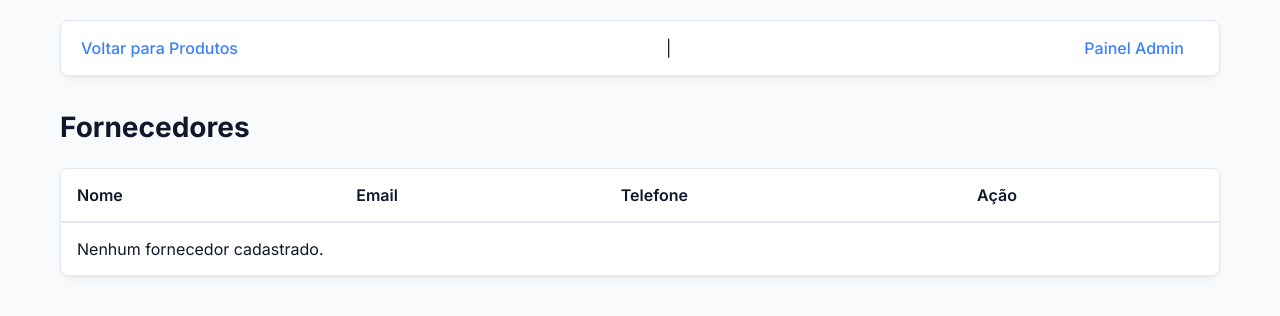
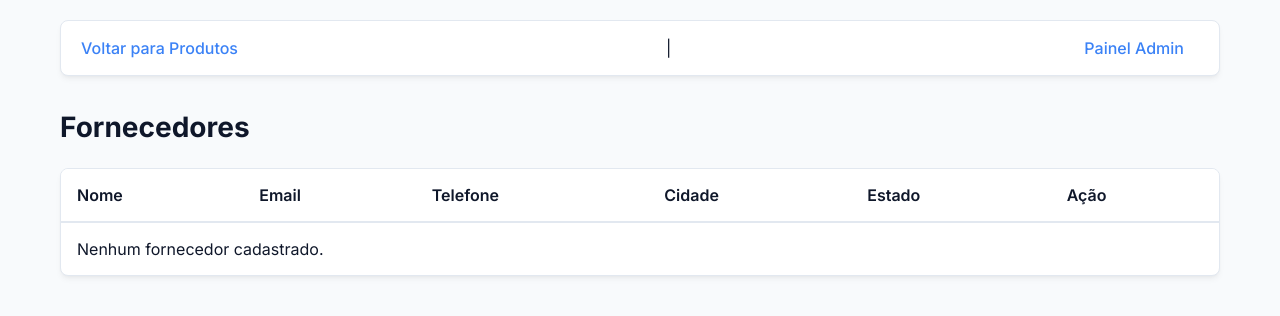
Before and after one commit to eduardolemoscosta/EasyMart, a Django app: page /fornecedores/ in a window 1280 px wide. Shown: the top 316 px of the page. Run offline with Django 3.2, Linux system fonts and the light colour scheme; data that the repository does not hold is empty.

Commit message:
estado fornecedor

```diff
--- a/fornecedores/models.py
+++ b/fornecedores/models.py
@@ -16,6 +16,7 @@ class Fornecedor(models.Model):
     numero = models.CharField(max_length=10, blank=True, null=True, verbose_name="Número")
     bairro = models.CharField(max_length=100, blank=True, null=True, verbose_name="Bairro")
     cidade = models.CharField(max_length=100, blank=True, null=True, verbose_name="Cidade")
+    estado = models.CharField(max_length=50, blank=True, null=True, verbose_name="Estado")
 
     # Data de cadastro
     data_cadastro = models.DateTimeField(auto_now_add=True)
--- a/fornecedores/templates/fornecedores/detalhes_fornecedor.html
+++ b/fornecedores/templates/fornecedores/detalhes_fornecedor.html
@@ -31,6 +31,7 @@
             <li><strong>Número:</strong> {{ fornecedor.numero }}</li>
             <li><strong>Bairro:</strong> {{ fornecedor.bairro }}</li>
             <li><strong>Cidade:</strong> {{ fornecedor.cidade }}</li>
+            <li><strong>Estado:</strong> {{ fornecedor.estado }}</li>
         </ul>
         <p><strong>Data de Cadastro:</strong> {{ fornecedor.data_cadastro|date:"d/m/Y H:i" }}</p>
     </div>
--- a/fornecedores/templates/fornecedores/lista_fornecedores.html
+++ b/fornecedores/templates/fornecedores/lista_fornecedores.html
@@ -27,6 +27,8 @@
                 <th>Nome</th>
                 <th>Email</th>
                 <th>Telefone</th>
+                <th>Cidade</th>
+                <th>Estado</th>
                 <th>Ação</th>
             </tr>
         </thead>
@@ -36,13 +38,15 @@
                 <td>{{ fornecedor.nome }}</td>
                 <td>{{ fornecedor.email }}</td>
                 <td>{{ fornecedor.telefone }}</td>
+                <td>{{ fornecedor.cidade }}</td>
+                <td>{{ fornecedor.estado }}</td>
                 <td>
                     <a href="{% url 'detalhes_fornecedor' fornecedor.id %}">Ver Produtos</a>
                 </td>
             </tr>
             {% empty %}
             <tr>
-                <td colspan="4">Nenhum fornecedor cadastrado.</td>
+                <td colspan="6">Nenhum fornecedor cadastrado.</td>
             </tr>
             {% endfor %}
         </tbody>
```
Also changed, not shown: fornecedores/admin.py (+4 -4 lines), requirements.txt (+7 -4 lines), README.md, fornecedores/migrations/0003_fornecedor_estado.py (added).
